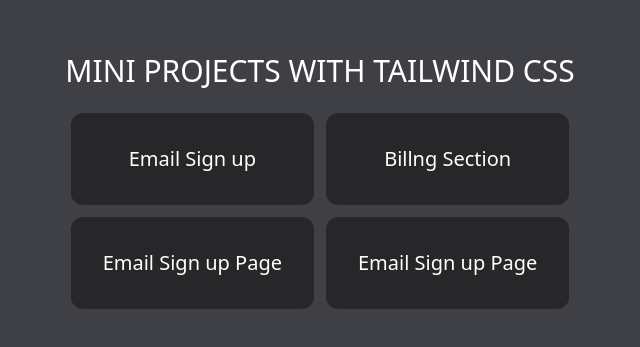
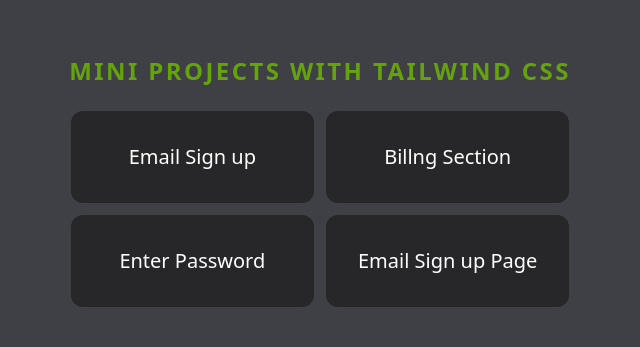
Before and after one commit to Avicii786/tailwindcss-miniprojects, a website: page src/index.html in a window 1280 px wide. Shown: the part 219-566 px from the top of the page, without its empty margins (320-960 px from the left). Drawn offline with Linux system fonts and the light colour scheme.

Commit message:
small changes

```diff
--- a/src/index.html
+++ b/src/index.html
@@ -12,7 +12,9 @@
       <div
          class="flex flex-col items-center justify-center h-screen bg-zinc-700"
       >
-         <h1 class="text-3xl text-white mb-6 uppercase font-sans text-center">
+         <h1
+            class="text-2xl text-lime-600 mb-6 uppercase font-sans text-center font-bold tracking-widest"
+         >
             Mini Projects With Tailwind css
          </h1>
          <div class="grid grid-cols-1 md:grid-cols-2 gap-3">
@@ -30,9 +32,9 @@
             </a>
             <a
                class="p-8 text-center bg-zinc-800 rounded-xl text-white text-xl hover:bg-lime-600 duration-500"
-               href=""
+               href="./enterpassword.html"
             >
-               Email Sign up Page
+               Enter Password
             </a>
             <a
                class="p-8 text-center bg-zinc-800 rounded-xl text-white text-xl hover:bg-lime-600 duration-500"
```
Also changed, not shown: src/output.css.
